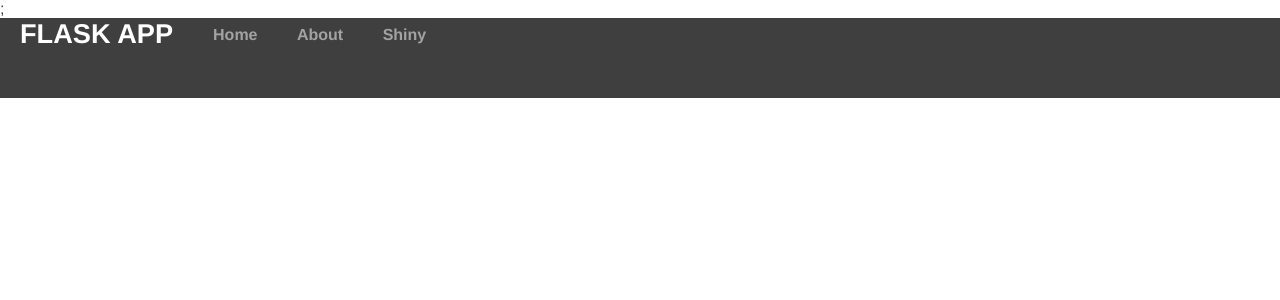
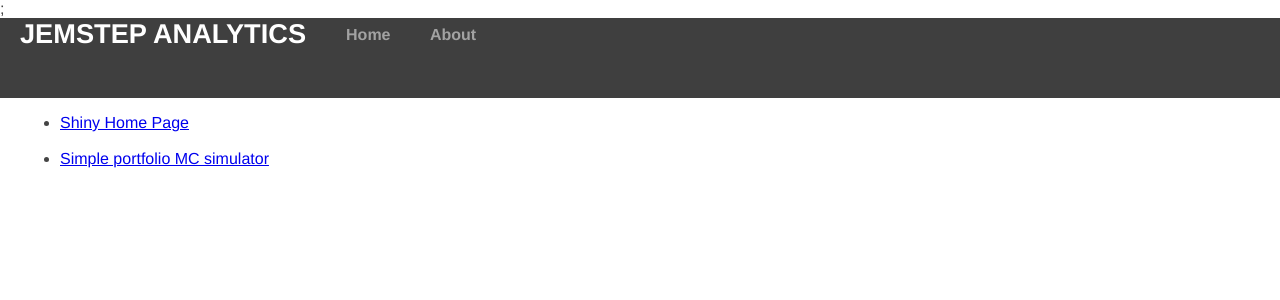
Before and after one commit to timolingh/apache-flask-shiny-docker, a Flask app: page / in a window 1280 px wide. Shown: the top 300 px of the page. Run offline with Flask 2, Linux system fonts and the light colour scheme.

Commit message:
Create a variable app list

```diff
--- a/app/routes.py
+++ b/app/routes.py
@@ -6,12 +6,20 @@ from app import app
 @app.route('/')
 @app.route('/index')
 def index():
-    return render_template('index.html')
+    apps = [
+    {'appname':'simpleportfoliomc', 'label':'Simple portfolio MC simulator'},
+    ]
+
+    return render_template('index.html', apps=apps)
 
 @app.route('/about')
 def about():
     return render_template('about.html')
 
-@app.route('/shiny')
+@app.route('/shiny/')
 def shiny():
-    return render_template('shiny.html')
+    # Get the app name from the template - the 'shinyapp' arg in 'url_for()'
+    myvar = request.args.get('shinyapp', "")
+
+    # Uses the value of 'myvar' to build the url for the Shiny app in 'shiny.html'
+    return render_template('shiny.html', shinyapp=myvar)
--- a/app/templates/index.html
+++ b/app/templates/index.html
@@ -1,3 +1,10 @@
 {% extends "layout.html" %}
 {% block content %}
+<ul>
+    <li><a href="{{ url_for('shiny') }}" >Shiny Home Page</a></li>
+    <br>
+    {% for app in apps %}
+        <li><a href="{{ url_for('shiny', shinyapp=app.appname) }}">{{ app.label }}</a></li>
+    {% endfor %}
+</ul>
 {% endblock %}
--- a/app/templates/layout.html
+++ b/app/templates/layout.html
@@ -8,12 +8,11 @@
 
         <header>
             <div class="container">
-                <h1 class="logo">Flask App</h1>
+                <h1 class="logo">Jemstep Analytics</h1>
                 <strong><nav>
                     <ul class="menu">
                         <li><a href="{{ url_for('index') }}">Home</a></li>
                         <li><a href="{{ url_for('about') }}">About</a></li>
-                        <li><a href="{{ url_for('shiny') }}">Shiny</a></li>
                     </ul>
                 </nav></strong>
             </div>
--- a/app/templates/shiny.html
+++ b/app/templates/shiny.html
@@ -1,4 +1,4 @@
 {% extends "layout.html" %}
 {% block content %}
-<iframe src="http://localhost:3838" width="100%" height="800px"></iframe>
+    <iframe src="http://localhost:3838/{{ shinyapp }}" width="100%" height="800px"></iframe>
 {% endblock %}
--- /dev/null
+++ b/app/templates/shinynone.html
@@ -0,0 +1,4 @@
+{% extends "layout.html" %}
+{% block content %}
+    <p>No app with this name exists</p>
+{% endblock %}
```
Also changed, not shown: 1 other file.
